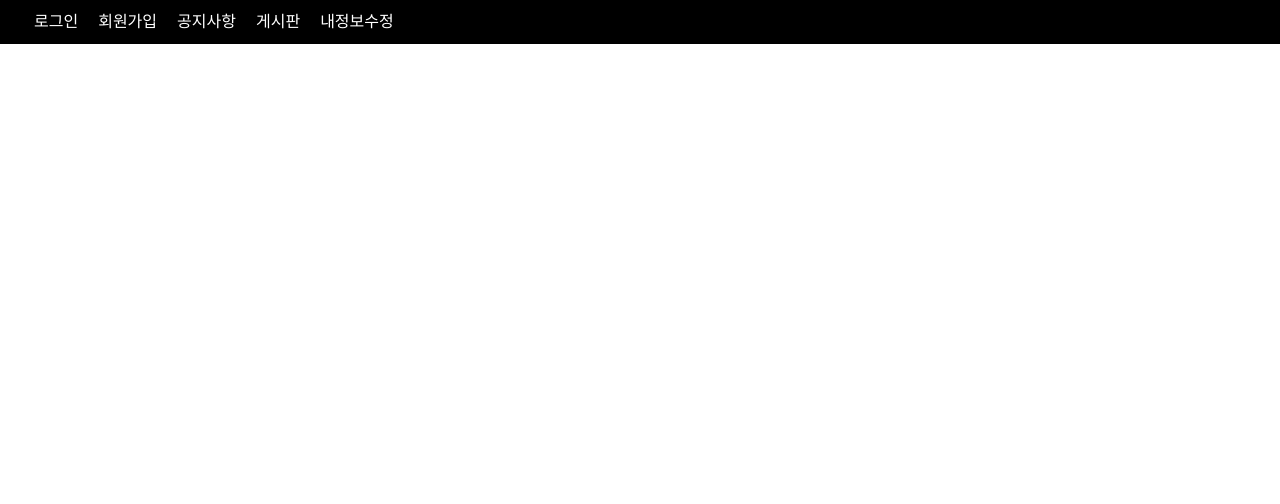
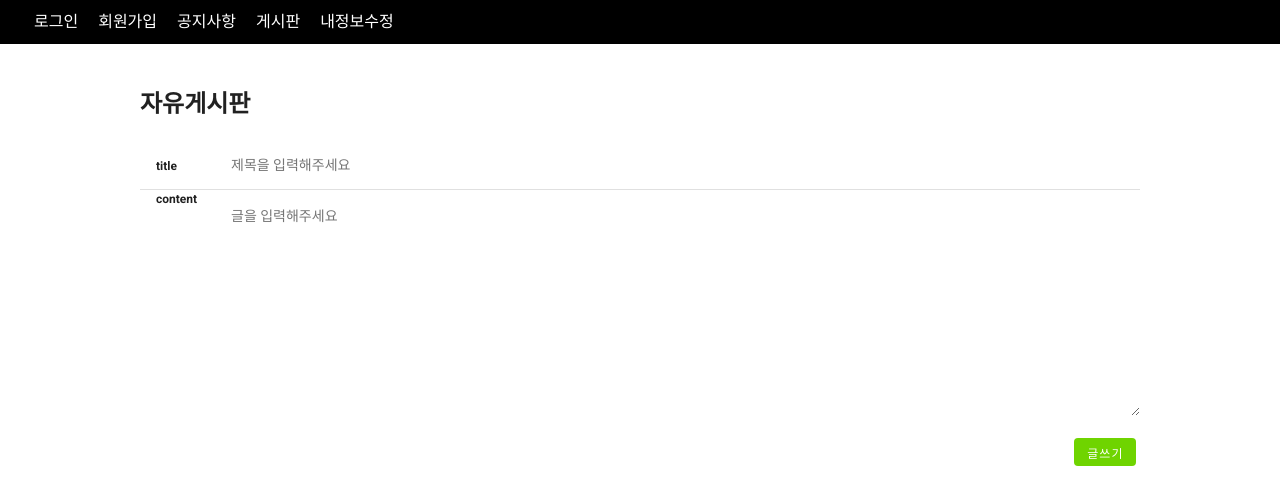
Before and after one commit to jinahgna/alumni, a Vue app: page /boardWrite in a window 1280 px wide. Shown: the top 504 px of the page. Built offline with nearby package versions, Linux system fonts and the light colour scheme.

Commit message:
글작성 라우터 연결

```diff
--- a/src/components/boardDetailView.vue
+++ b/src/components/boardDetailView.vue
@@ -3,9 +3,7 @@
         <h2>{{ this.title }}</h2>
         <v-simple-table>
             <template v-slot:default>
-                <caption>
-                    게시판 글 상세보기/등록하기
-                </caption>
+                <caption>게시판 글 상세보기</caption>
                 <colgroup>
                     <col style="width:75px;" />
                     <col />
--- /dev/null
+++ b/src/components/boardWrite.vue
@@ -0,0 +1,105 @@
+<template>
+    <v-container>
+        <h2>{{ title }}</h2>
+        <v-simple-table>
+            <template v-slot:default>
+                <caption>게시판 글 등록하기</caption>
+                <colgroup>
+                    <col style="width:75px;" />
+                    <col />
+                    <col style="width:75px;" />
+                    <col />
+                    <col style="width:75px;" />
+                    <col />
+                </colgroup>
+                <tbody>
+                    <tr>
+                        <th>title</th>
+                        <td colspan="5">
+                            <input type="text" class="input-write" placeholder="제목을 입력해주세요" />
+                        </td>
+                    </tr>
+                    <tr>
+                        <th class="va-top">content</th>
+                        <td colspan="5" class="pl-4 pt-4 pb-4 pr-0">
+                            <div>
+                                <textarea
+                                    name
+                                    id
+                                    cols="30"
+                                    rows="10"
+                                    class="input-write"
+                                    placeholder="글을 입력해주세요"
+                                ></textarea>
+                            </div>
+                        </td>
+                    </tr>
+                </tbody>
+            </template>
+        </v-simple-table>
+        <!-- button area -->
+        <div class="text-right">
+            <v-btn depressed small color="#6fd400" dark class="mr-1">글쓰기</v-btn>
+        </div>
+        <!-- //button area -->
+    </v-container>
+</template>
+
+<script>
+import qs from 'qs';
+import { mapGetters } from 'vuex';
+import commonMutationType from '@/store/mutationsType';
+import commonActionType from '@/store/actionsType';
+
+export default {
+    name: 'BoardWrite',
+    data() {
+        return {
+            title: '',
+            author: 'test_gg',
+            regDate: '2020-04-25 00:00:00',
+            updateDate: '2020-04-25 00:00:01',
+        };
+    },
+    computed: {},
+    mounted() {
+        const query = qs.parse(window.location.search, { ignoreQueryPrefix: true });
+        this.boardType = query.type;
+        this.title = this.boardType === 'notice' ? '공지사항' : '자유게시판';
+        console.log('query', query);
+        console.log('this.boardType', this.boardType);
+        console.log('this.title', this.title);
+    },
+    methods: {},
+};
+</script>
+
+<style scoped>
+h2 {
+    padding-bottom: 20px;
+}
+table {
+    width: 100%;
+}
+table caption {
+    width: 0px;
+    height: 0px;
+    text-indent: -99999px;
+    overflow: hidden;
+}
+table a {
+    display: inline-block;
+    width: 100%;
+    color: #000;
+}
+.theme--light.v-data-table .v-data-table__wrapper tbody tr:hover {
+    background-color: #fff;
+}
+.va-top {
+    vertical-align: top;
+    padding: 16px;
+}
+.input-write {
+    width: 100%;
+}
+</style>
--- a/src/router/index.js
+++ b/src/router/index.js
@@ -4,6 +4,7 @@ import login from '../views/login.vue';
 import join from '../views/join.vue';
 import boardList from '../views/boardList.vue';
 import boardDetailView from '../components/boardDetailView.vue';
+import boardWrite from '../components/boardWrite.vue';
 import infoModify from '../views/infoModify.vue';
 
 Vue.use(VueRouter);
@@ -12,11 +13,36 @@ const routes = [
     // { path: '*', component: NotFoundComponent }, // 404 page
     // { path: '/home', name: 'Home', component: LayoutDefault, children: pageGroup1 },
     // { path: '/about', name: 'About', component: LayoutDefault, children: pageGroup2 },
-    { path: '/', name: 'login', component: login },
-    { path: '/join', name: 'join', component: join },
-    { path: '/boardList', name: 'boardList', component: boardList },
-    { path: '/boardDetailView', name: 'boardDetailView', component: boardDetailView },
-    { path: '/infoModify', name: 'infoModify', component: infoModify },
+    {
+        path: '/',
+        name: 'login',
+        component: login
+    },
+    {
+        path: '/join',
+        name: 'join',
+        component: join
+    },
+    {
+        path: '/boardList',
+        name: 'boardList',
+        component: boardList
+    },
+    {
+        path: '/boardDetailView',
+        name: 'boardDetailView',
+        component: boardDetailView
+    },
+    {
+        path: '/boardWrite',
+        name: 'boardWrite',
+        component: boardWrite
+    },
+    {
+        path: '/infoModify',
+        name: 'infoModify',
+        component: infoModify
+    },
 ];
 
 const router = new VueRouter({
--- a/src/views/boardList.vue
+++ b/src/views/boardList.vue
@@ -3,9 +3,7 @@
         <v-container>
             <h2>{{ this.title }}</h2>
             <v-simple-table>
-                <caption>
-                    게시판 리스트
-                </caption>
+                <caption>게시판 리스트</caption>
                 <colgroup>
                     <col style="width:5%" />
                     <col style="width:40%" />
@@ -26,7 +24,9 @@
                     <tr v-for="(list, index) in boardListData.boardList" :key="index">
                         <td class="text-center">{{ list.rownum }}</td>
                         <td>
-                            <a v-on:click="goDetailView(boardType, list.idx)">{{ list.title }} ({{ list.comm_cnt }})</a>
+                            <a
+                                v-on:click="goDetailView(boardType, list.idx)"
+                            >{{ list.title }} ({{ list.comm_cnt }})</a>
                         </td>
                         <td class="text-center">{{ list.author }}</td>
                         <td class="text-center">{{ list.reg_date }}</td>
@@ -37,21 +37,39 @@
             <!-- pagination -->
             <div>
                 <div class="paging-area">
-                    <a v-if="firstFlag === true" href="javascript:;" @click="goPaging('first')">&lt;&lt;</a>
+                    <a
+                        v-if="firstFlag === true"
+                        href="javascript:;"
+                        @click="goPaging('first')"
+                    >&lt;&lt;</a>
                     <a v-if="prevFlag === true" href="javascript:;" @click="goPaging('prev')">&lt;</a>
                     <ul>
-                        <li v-for="(v, i) in numberArr" v-bind:key="v" v-bind:item="v" v-bind:index="i" style="display:inline-block">
-                            <a v-if="Number(boardNum) !== v - 1" href="javascript:;" @click="goPaging(v)">{{ v }}</a>
+                        <li
+                            v-for="(v, i) in numberArr"
+                            v-bind:key="v"
+                            v-bind:item="v"
+                            v-bind:index="i"
+                            style="display:inline-block"
+                        >
+                            <a
+                                v-if="Number(boardNum) !== v - 1"
+                                href="javascript:;"
+                                @click="goPaging(v)"
+                            >{{ v }}</a>
                             <span v-if="Number(boardNum) === v - 1">{{ v }}</span>
                         </li>
                     </ul>
                     <a v-if="nextFlag === true" href="javascript:;" @click="goPaging('next')">&gt;</a>
-                    <a v-if="lastFlag === true" href="javascript:;" @click="goPaging('last')">&gt;&gt;</a>
+                    <a
+                        v-if="lastFlag === true"
+                        href="javascript:;"
+                        @click="goPaging('last')"
+                    >&gt;&gt;</a>
                 </div>
             </div>
             <!-- // pagination -->
             <div class="text-right mt-5">
-                <v-btn depressed small color="#6fd400" dark>글쓰기</v-btn>
+                <v-btn depressed small color="#6fd400" dark @click="write">글쓰기</v-btn>
             </div>
         </v-container>
     </div>
@@ -191,6 +209,9 @@ export default {
         goDetailView(boardType, idx) {
             this.$router.push(`/boardDetailView?type=${boardType}&board_id=${idx}`);
         },
+        write() {
+            this.$router.push(`/boardWrite?type=${this.boardType}`);
+        },
     },
 };
 </script>
```
Also changed, not shown: src/store/index.js (+4 -4 lines), 1 other file (tests, documents, lock files or other folders).
